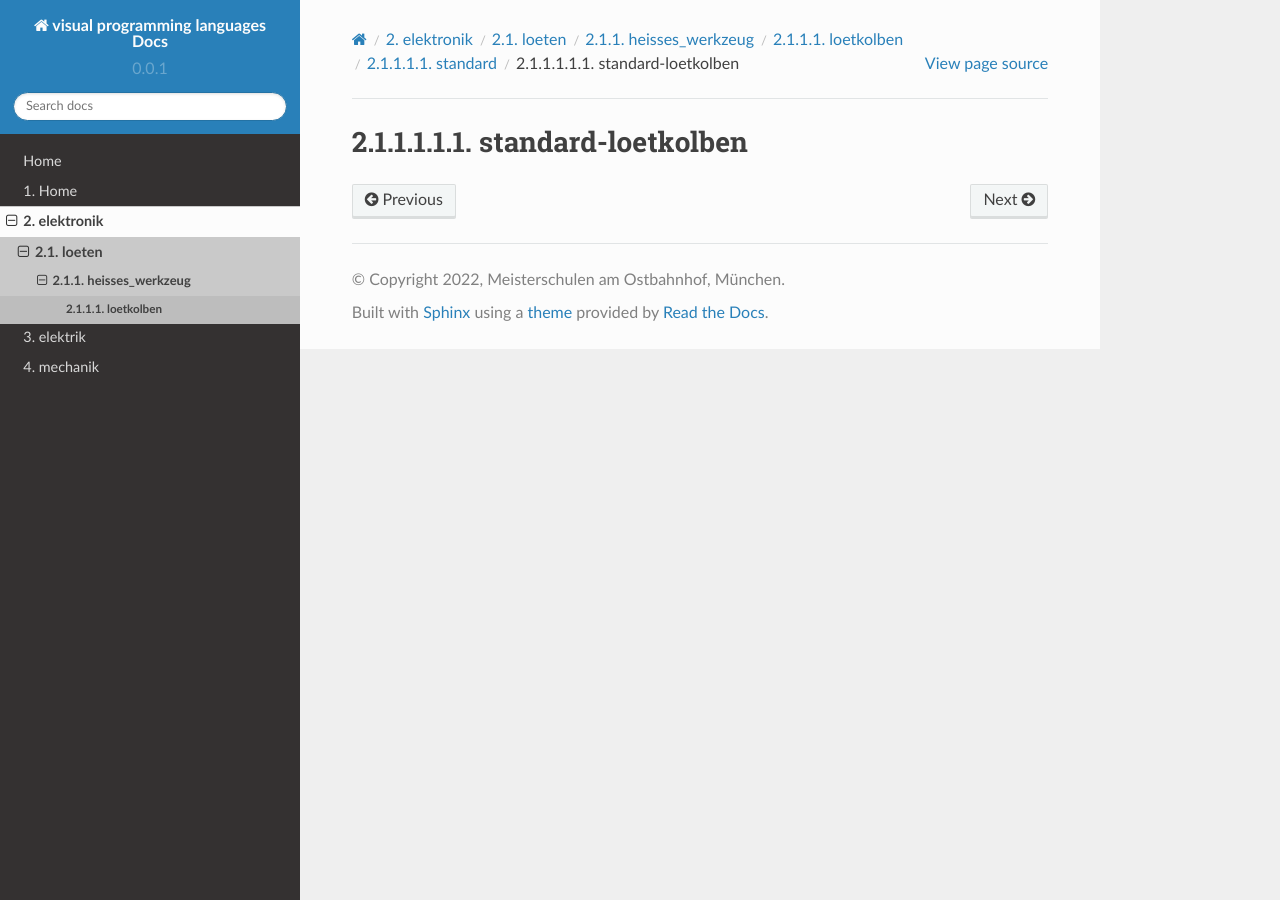
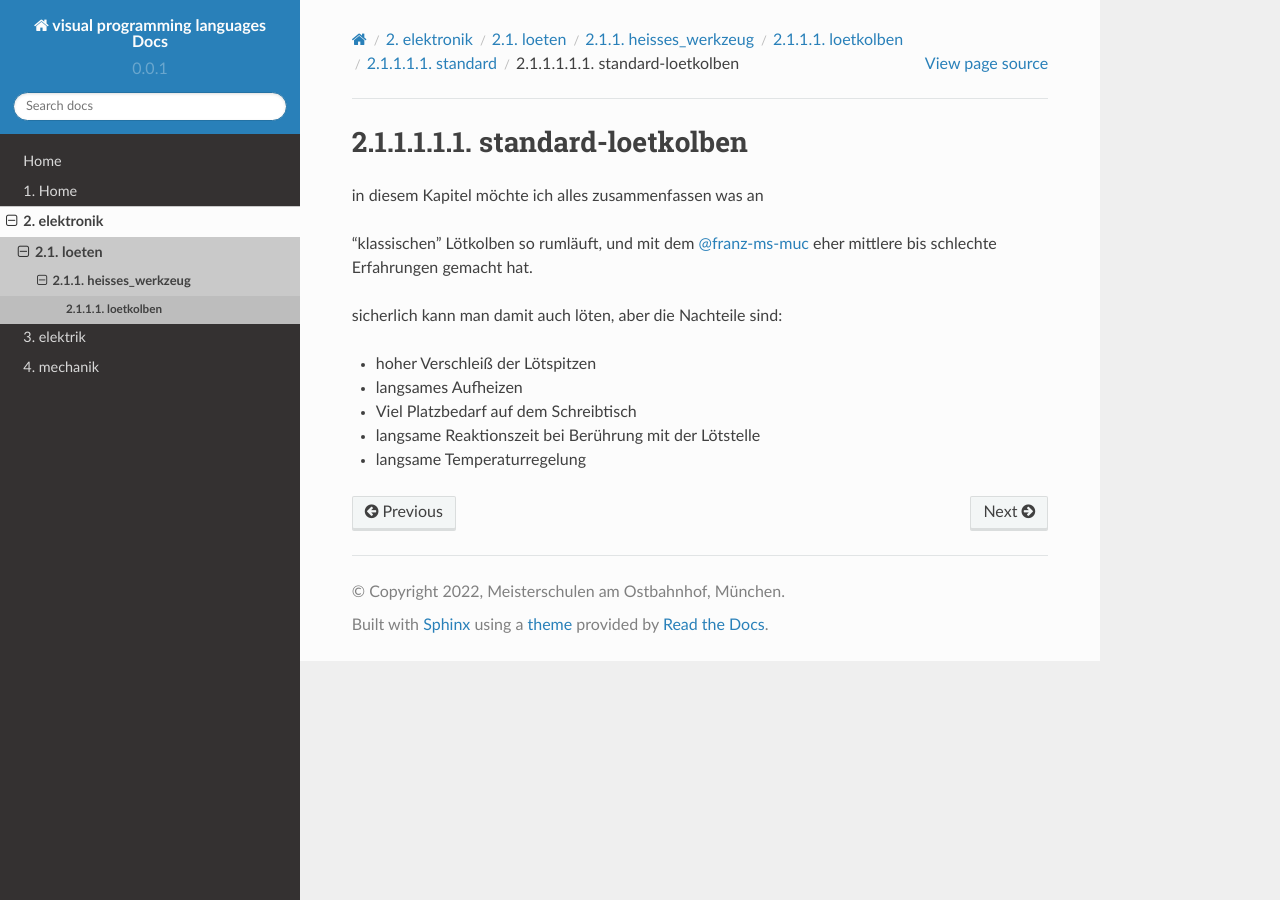
Before and after one commit to diplfranzhoepfinger/werkzeug-docs, a Sphinx documentation site: the page built from docs/elektronik/loeten/heisses_werkzeug/loetkolben/standard/standard-loetkolben.md, in a window 1280 px wide. Built offline with Sphinx 7.4.7 and the Read the Docs theme 2.0.0, drawn with Linux system fonts in a browser that asks for light colours.

Commit message:
Create standard-loetkolben.md

```diff
--- a/docs/elektronik/loeten/heisses_werkzeug/loetkolben/standard/standard-loetkolben.md
+++ b/docs/elektronik/loeten/heisses_werkzeug/loetkolben/standard/standard-loetkolben.md
@@ -1 +1,13 @@
 ### standard-loetkolben
+
+in diesem Kapitel möchte ich alles zusammenfassen was an
+
+"klassischen" Lötkolben so rumläuft, und mit dem [@franz-ms-muc](https://github.com/franz-ms-muc) eher mittlere bis schlechte Erfahrungen gemacht hat.
+
+sicherlich kann man damit auch löten, aber die Nachteile sind:
+
+*   hoher Verschleiß der Lötspitzen
+*   langsames Aufheizen
+*   Viel Platzbedarf auf dem Schreibtisch
+*   langsame Reaktionszeit bei Berührung mit der Lötstelle
+*   langsame Temperaturregelung
```
